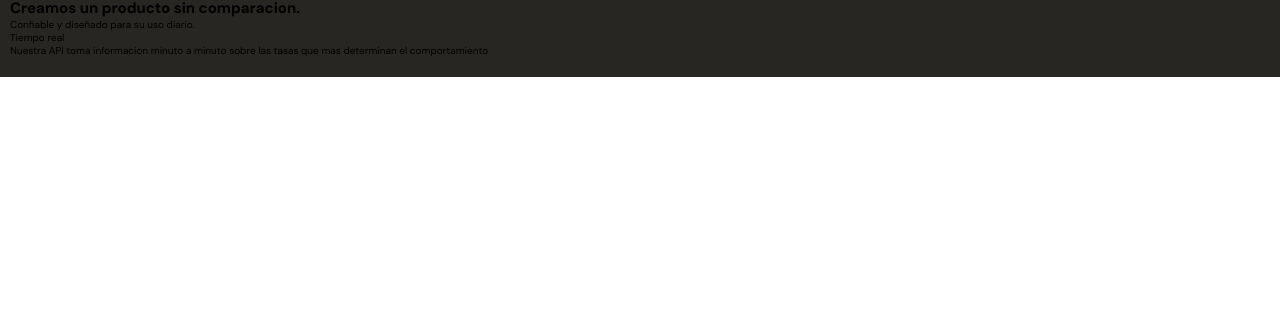
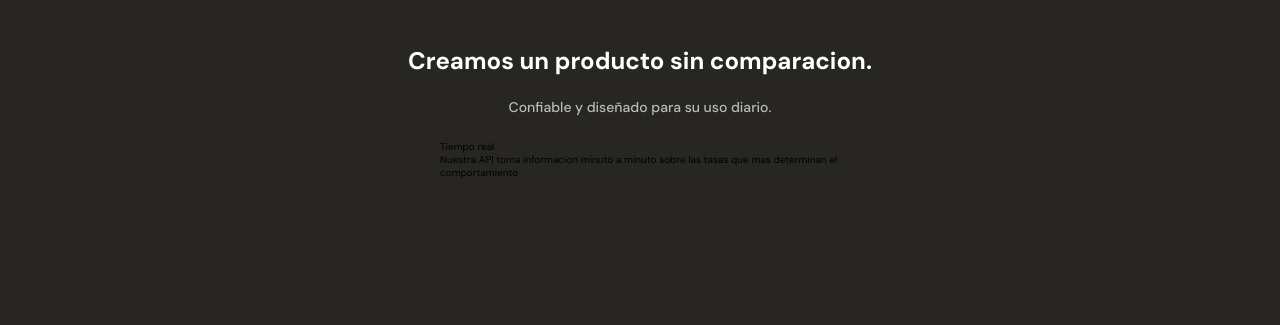
Before and after one commit to radical8517/mobileFirst, a plain HTML site: page index.html in a window 1280 px wide. Shown: the part 1183-1508 px from the top of the page. Before the commit the page ends 1260 px from the top, so only its background shows below. Drawn offline with Linux system fonts and the light colour scheme.

Commit message:
seccion beneficios empezada

```diff
--- a/index.html
+++ b/index.html
@@ -55,12 +55,12 @@
             </section>
         </section >
         <section class="main-product-detail">
-            <span class="product-detail--batata-logoe"></span>
-            <div class="product-detail-title">
+            <span class="product-detail--batata-logo"></span>
+            <div class="product-detail--title">
                 <h2>Creamos un producto sin comparacion.</h2>
                 <p>Confiable y diseñado para su uso diario.</p>
             </div>
-            <section class="product-cards-container">
+            <section class="product-cards--container">
                 <article class="product-detail--card">
                     <span class="clock"></span>
                     <p class="product--card-title">Tiempo real</p>
--- a/main.css
+++ b/main.css
@@ -247,8 +247,34 @@ main  {
     left: calc(50% - 20px);
     background-image: url('./assets/icons/batata.svg');
 }
-.product-detail-title  {
+.product-detail--title  {
     width: 90%;
     min-width: 288px;
     height: auto;
+    margin: 0 auto;
+    margin-top: 50px;
+    text-align: center;
 }
+.product-detail--title h2 {
+    margin-bottom: 20px;
+    font-size: 2.4rem;
+    font-weight: bold;
+    line-height: 2.6rem;
+    color: var(--just-white);
+}
+
+.product-detail--title {
+    margin-bottom: 20px;
+    font-size: 1.4rem;
+    font-weight: 500;
+    line-height: 2.6rem;
+    color: var(--grey);
+}
+
+.product-detail--card {
+    width: 90%;
+    min-width: 288px;
+    max-width: 400px;
+    height: 150px;
+    margin: 15px auto;
+}
```
